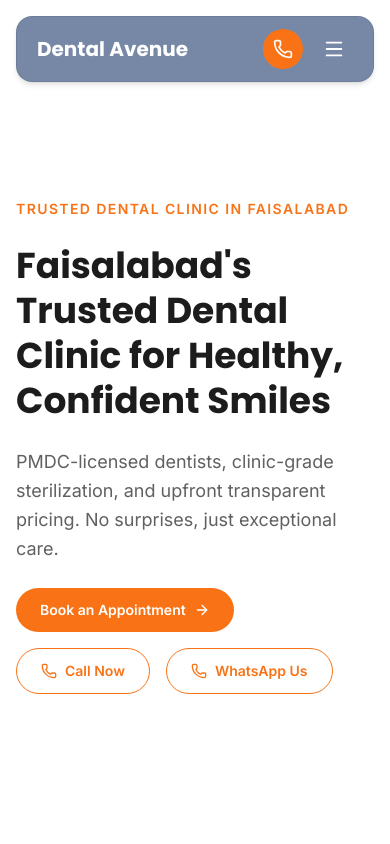
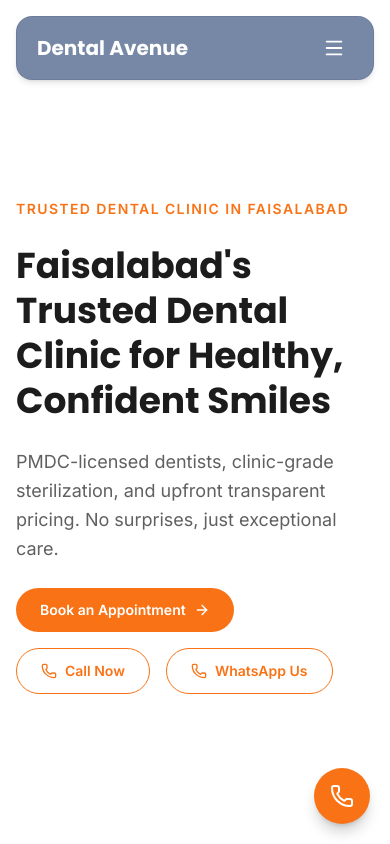
Before and after one commit to Ahmaddin1/Clinic-demo-site, a Next.js app: page / in a window 390 px wide. Shown: the top 844 px of the page. Built offline with nearby package versions, Linux system fonts and the light colour scheme.

Commit message:
added a call button for mobile

```diff
--- a/src/app/layout.js
+++ b/src/app/layout.js
@@ -2,6 +2,7 @@ import { Poppins, Inter } from "next/font/google";
 import SmoothScroll from "@/components/SmoothScroll";
 import Navbar from "@/components/Navbar";
 import Footer from "@/components/Footer";
+import CallBubble from "@/components/CallBubble";
 import "./globals.css";
 
 const poppins = Poppins({
@@ -30,6 +31,7 @@ export default function RootLayout({ children }) {
           <Navbar />
           <main className="flex-1">{children}</main>
           <Footer />
+          <CallBubble />
         </SmoothScroll>
       </body>
     </html>
--- /dev/null
+++ b/src/components/CallBubble.jsx
@@ -0,0 +1,14 @@
+import { Phone } from "lucide-react";
+
+export default function CallBubble() {
+  return (
+    <a
+      href="tel:+15551234567"
+      className="fixed bottom-5 right-5 z-50 inline-flex h-14 w-14 items-center justify-center rounded-full bg-accent text-white shadow-lg shadow-black/20 transition-colors duration-200 hover:bg-orange-600 md:hidden"
+      aria-label="Call +1 (555) 123-4567"
+      title="+1 (555) 123-4567"
+    >
+      <Phone size={24} aria-hidden="true" />
+    </a>
+  );
+}
--- a/src/components/Navbar.jsx
+++ b/src/components/Navbar.jsx
@@ -3,7 +3,7 @@
 import { useEffect, useState } from "react";
 import Link from "next/link";
 import { usePathname } from "next/navigation";
-import { Menu, Phone, X } from "lucide-react";
+import { Menu, X } from "lucide-react";
 
 const navLinks = [
   { label: "Home", href: "/" },
@@ -71,14 +71,6 @@ export default function Navbar() {
             >
               Contact Us
             </Link>
-            <a
-              href="tel:+15551234567"
-              className="md:hidden inline-flex h-10 w-10 items-center justify-center rounded-full bg-accent text-white hover:bg-orange-600 transition-colors duration-200 shrink-0"
-              aria-label="Call +1 (555) 123-4567"
-              title="+1 (555) 123-4567"
-            >
-              <Phone size={20} aria-hidden="true" />
-            </a>
             <button
               onClick={() => setMenuOpen((v) => !v)}
               className="md:hidden p-2 rounded-lg text-primary hover:bg-black/5 transition-colors"
```
